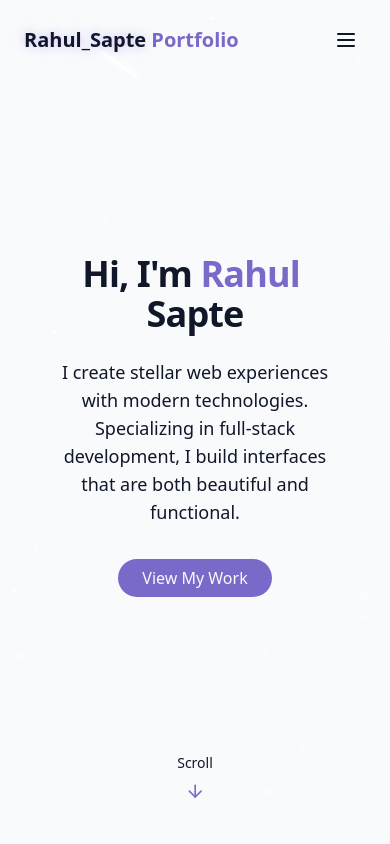
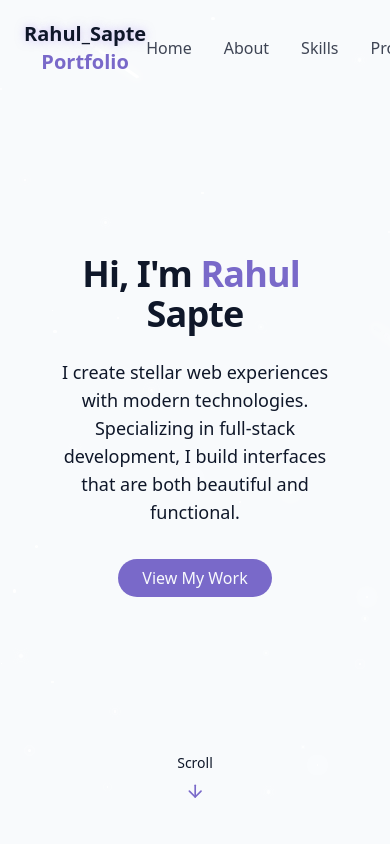
Before and after one commit to Rahulsapte/Rahul_Portfolio, a React (Vite) app: page / in a window 390 px wide. Shown: the top 844 px of the page. Built offline with nearby package versions, Linux system fonts and the light colour scheme.

Commit message:
portfolio upload

```diff
--- a/src/components/Navbar.jsx
+++ b/src/components/Navbar.jsx
@@ -1,5 +1,4 @@
 import { cn } from "@/lib/utils";
-import { Menu, X } from "lucide-react";
 import { useEffect, useState } from "react";
 
 const navItems = [
@@ -12,11 +11,10 @@ const navItems = [
 
 export const Navbar = () => {
   const [isScrolled, setIsScrolled] = useState(false);
-  const [isMenuOpen, setIsMenuOpen] = useState(false);
 
   useEffect(() => {
     const handleScroll = () => {
-      setIsScrolled(window.scrollY > 10); // ✅ FIXED
+      setIsScrolled(window.scrollY > 10);
     };
 
     window.addEventListener("scroll", handleScroll);
@@ -29,12 +27,10 @@ export const Navbar = () => {
         "fixed w-full z-40 transition-all duration-300",
         isScrolled
           ? "py-3 bg-background/80 backdrop-blur-md shadow-sm"
-          : "py-5"
+          : "py-5",
       )}
     >
-      {/* ✅ FIXED CONTAINER */}
       <div className="w-full max-w-7xl mx-auto px-6 flex items-center justify-between">
-
         {/* Logo */}
         <a
           className="text-xl font-bold text-primary flex items-center"
@@ -46,8 +42,8 @@ export const Navbar = () => {
           </span>
         </a>
 
-        {/* Desktop Nav */}
-        <div className="hidden md:flex gap-8">
+        {/* Navigation Links (Always visible) */}
+        <div className="flex gap-8">
           {navItems.map((item, key) => (
             <a
               key={key}
@@ -58,40 +54,6 @@ export const Navbar = () => {
             </a>
           ))}
         </div>
-
-        {/* Mobile Menu Button */}
-        <button
-          onClick={() => setIsMenuOpen((prev) => !prev)}
-          className="md:hidden p-2 text-foreground z-50 flex-shrink-0"
-          aria-label={isMenuOpen ? "Close Menu" : "Open Menu"}
-        >
-          {isMenuOpen ? <X size={24} /> : <Menu size={24} />}
-        </button>
-
-        {/* Mobile Menu */}
-        <div
-          className={cn(
-            "fixed inset-0 bg-background/95 backdrop-blur-md z-40 flex flex-col items-center justify-center",
-            "transition-all duration-300 md:hidden",
-            isMenuOpen
-              ? "opacity-100 pointer-events-auto"
-              : "opacity-0 pointer-events-none"
-          )}
-        >
-          <div className="flex flex-col space-y-8 text-xl">
-            {navItems.map((item, key) => (
-              <a
-                key={key}
-                href={item.href}
-                className="text-foreground/80 hover:text-primary transition-colors duration-300"
-                onClick={() => setIsMenuOpen(false)}
-              >
-                {item.name}
-              </a>
-            ))}
-          </div>
-        </div>
-
       </div>
     </nav>
   );
```
